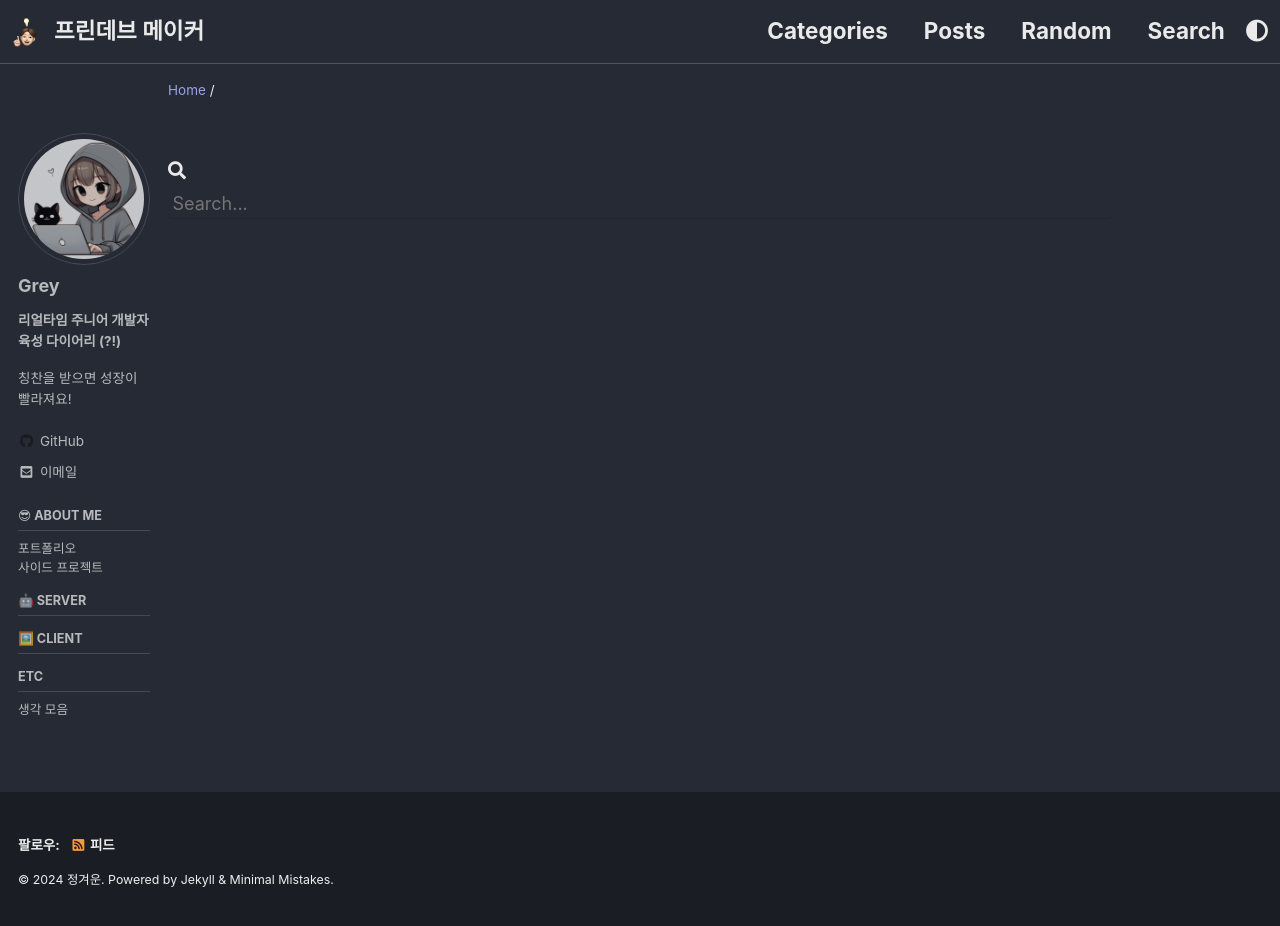
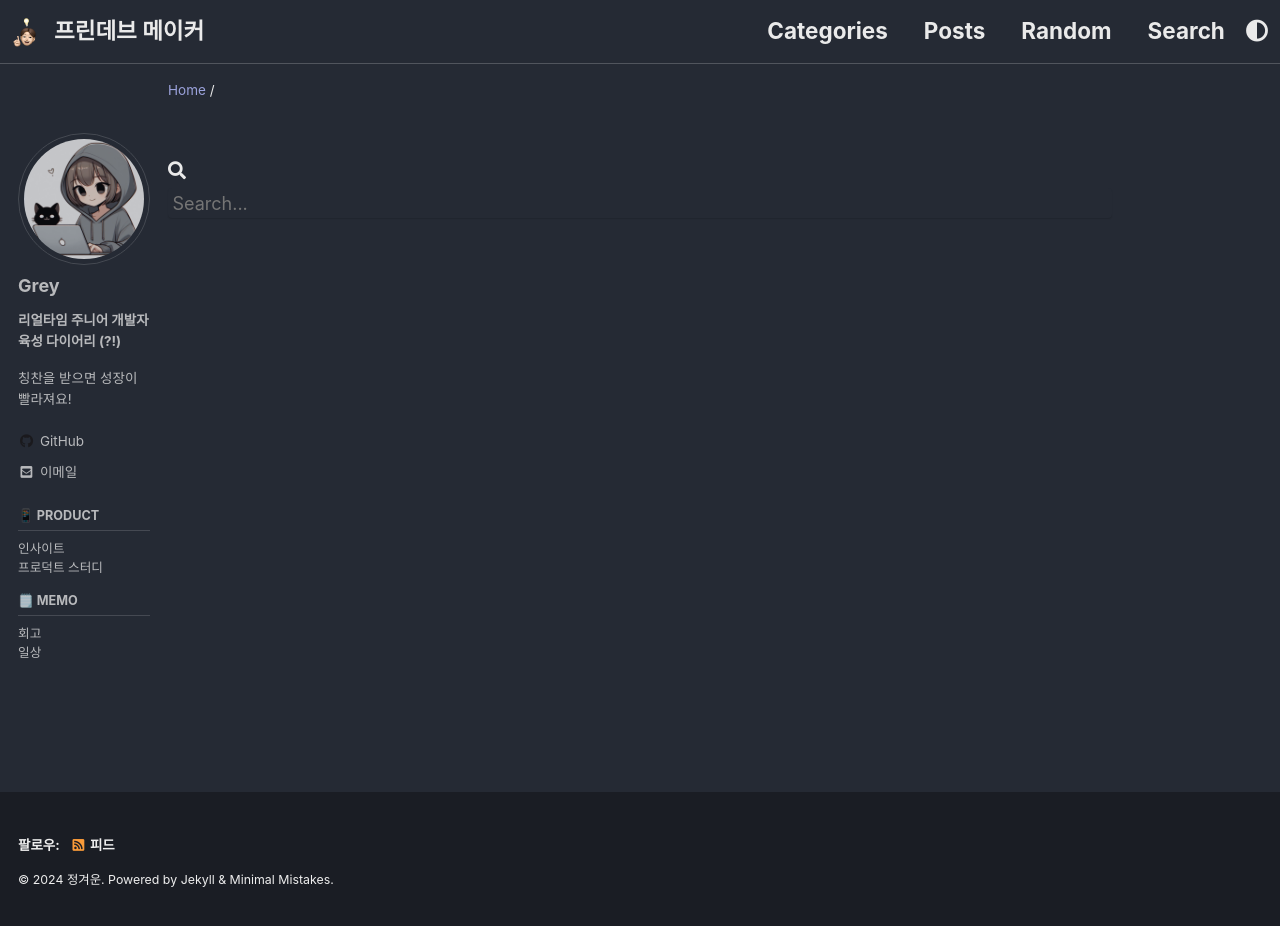
Before and after one commit to grey920/grey920.github.io, a Jekyll site: the page built from search.html, in a window 1280 px wide and 927 px high. Built offline with Jekyll 4.4.1, drawn with Linux system fonts in a browser that asks for light colours; cached includes are drawn as plain includes; some web fonts are replaced.

Commit message:
사이드바 메뉴명 정리

```diff
--- a/_data/navigation.yml
+++ b/_data/navigation.yml
@@ -15,12 +15,12 @@ main:
 
 #좌측 사이드바 메뉴
 docs:
-  - title: "😎 About Me"
-    children:
-      - title: "포트폴리오"
-        url: /portfolio/
-      - title: "사이드 프로젝트"
-        url: /sideproject/
+  # - title: "😎 About Me"
+    # children:
+      # - title: "포트폴리오"
+        # url: /portfolio/
+      # - title: "사이드 프로젝트"
+        # url: /sideproject/
   # - title: TIL
   #   children:
   #     - title: "오늘의 메모"
@@ -34,14 +34,8 @@ docs:
   #       url: /tags/#pragmatic
   #     - title: "클린코드"
   #       url: /tags/#cleancode
-    #   - title: "UI Text"
-    #     url: /docs/ui-text/
-    #   - title: "Authors"
-    #     url: /docs/authors/
-    #   - title: "Layouts"
-    #     url: /docs/layouts/
-  - title: 🤖 Server
-    url: /categories/server/
+  # - title: 🤖 Server
+    # url: /categories/server/
     # children:
     #   - title: "Working with Posts"
     #     url: /docs/posts/
@@ -54,17 +48,24 @@ docs:
     #   - title: "Utility Classes"
     #     url: /docs/utility-classes/
 
-  - title: 🖼️ Client
-    url: /categories/client/
-    children:
+  # - title: 🖼️ Client
+    # url: /categories/client/
+    # children:
       # - title: "Vue3 & Nuxt"
       # url: /docs/stylesheets/
       # - title: "TypeScript"
       # url: /docs/javascript/
 
-  - title: Etc
+  - title: 📱 Product
     children:
-      - title: "생각 모음"
+      - title: "인사이트"
+        url: /product/insight/
+      - title: "프로덕트 스터디"
+        url: /product/study/
+
+  - title: 🗒️ Memo
+    children:
+      - title: "회고"
         url: /categories/Memo/
-    #   - title: "JavaScript"
-    #     url: /docs/javascript/
+      - title: "일상"
+        url: /mystory/
```
